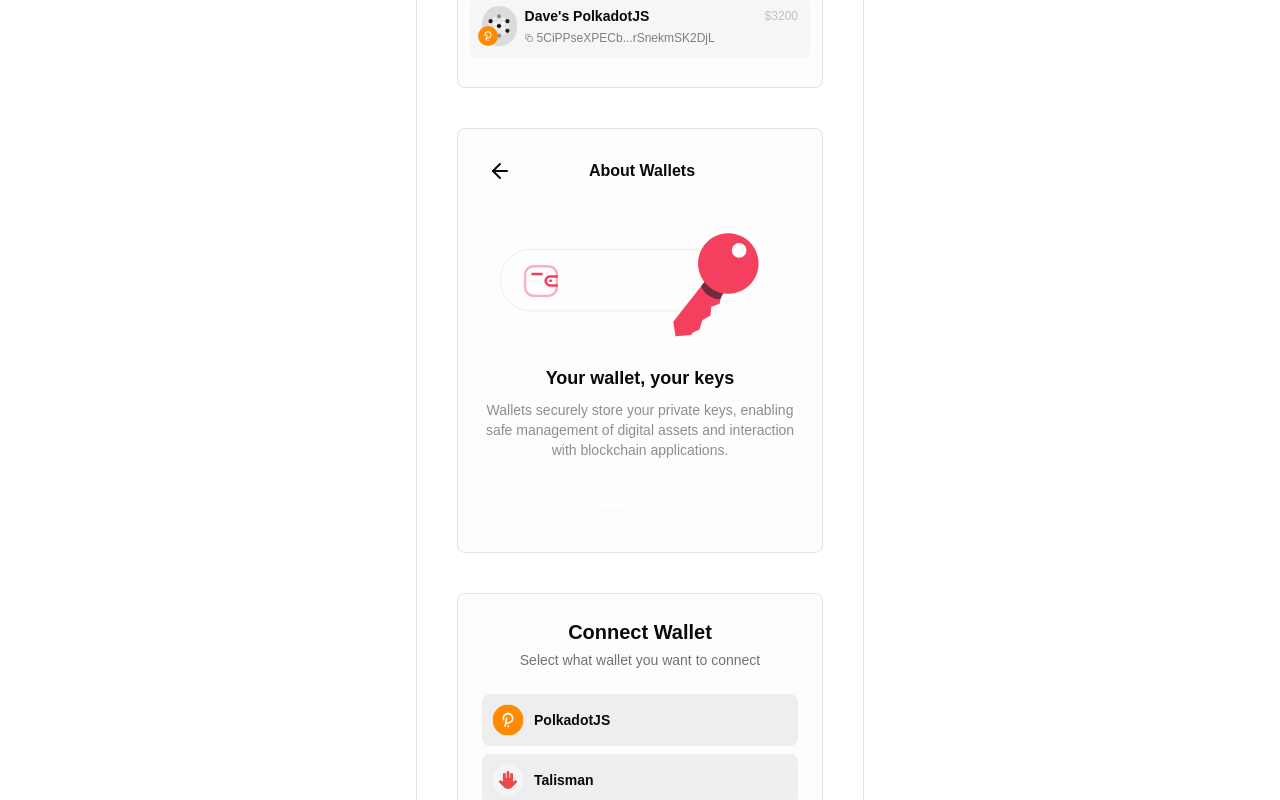
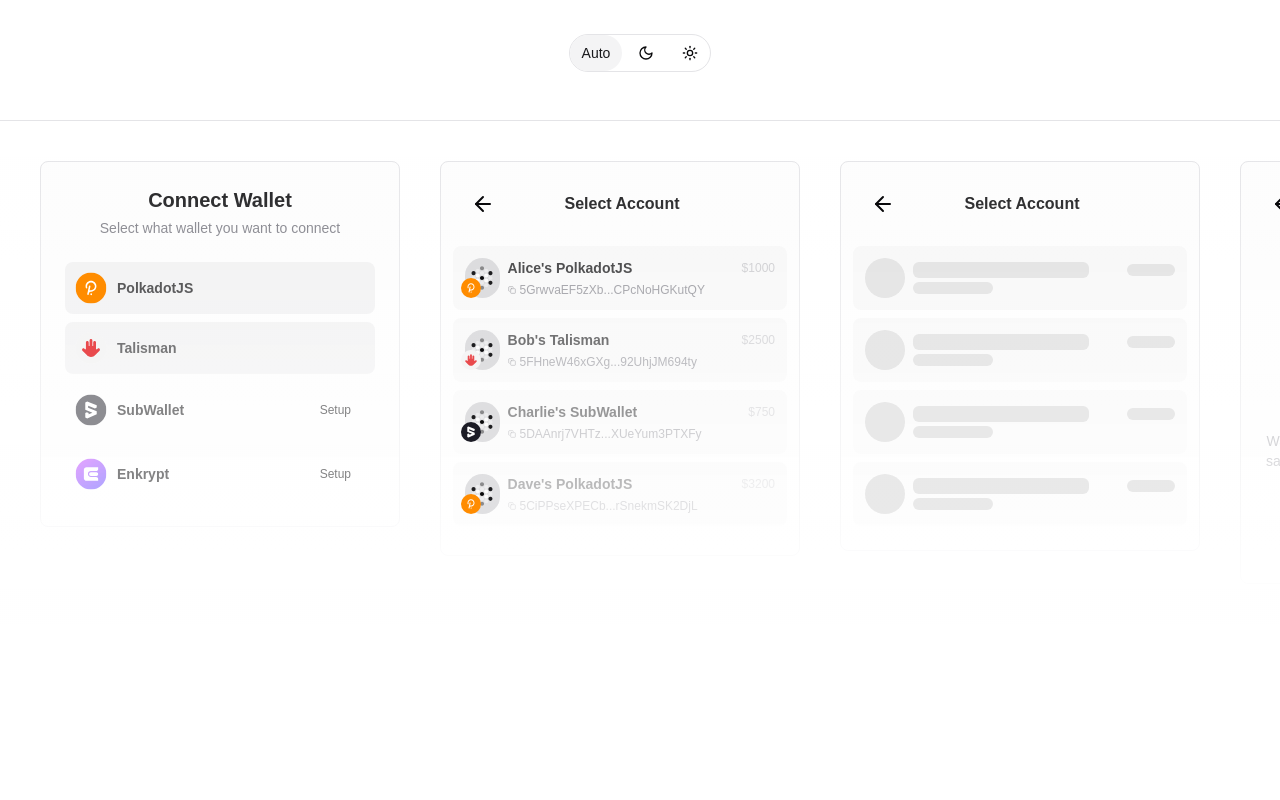
Before and after one commit to minikas/ConnectWallet, a Next.js app: page / in a window 1280 px wide. Shown: the part 480-1280 px from the top of the page. After the commit the page ends 1104 px from the top, so only its background shows below. Built offline with nearby package versions, Linux system fonts and the light colour scheme.

Commit message:
feat: page presentation improvements

```diff
--- a/src/app/page.tsx
+++ b/src/app/page.tsx
@@ -7,12 +7,12 @@
 
 export default function Home() {
   return (
-    <div className=" min-h-screen p-2 sm:p-10 flex flex-col">
-      <div className="flex-1 w-full max-w-md mx-auto border rounded-lg flex flex-col items-center p-10 gap-16">
+    <div className=" min-h-screen flex flex-col gap-2">
+      <div className="flex-1 w-full max-w-md mx-auto flex flex-col items-center p-10 gap-10">
         <header className="flex gap-2 items-center ">
           <div className="w-7 h-7 bg-pink-500 rounded-full" />
           <p className="text-xs font-mono">
-            Taught by
+            Crafted by
             <Link
               target="_blank"
               href="https://github.com/minikas"
@@ -23,14 +23,33 @@
           </p>
         </header>
         <main className="flex gap-10 flex-col w-full flex-1">
-          <SelectAccount />
-          <AboutWallets />
           <ConnectWallet />
         </main>
         <footer>
           <ToogleMode />
         </footer>
       </div>
+      <div className="relative w-full flex-1 overflow-hidden border-t p-10">
+        <div className="absolute inset-0 bg-gradient-to-b from-transparent to-background"></div>
+        <div className="flex gap-10 animate-carousel">
+          {[...Array(3)].map((_, index) => (
+            <div key={index} className="flex gap-10 flex-shrink-0">
+              <div className="flex-shrink-0 w-[360px]">
+                <ConnectWallet />
+              </div>
+              <div className="flex-shrink-0 w-[360px]">
+                <SelectAccount />
+              </div>
+              <div className="flex-shrink-0 w-[360px]">
+                <SelectAccount loading />
+              </div>
+              <div className="flex-shrink-0 w-[360px]">
+                <AboutWallets />
+              </div>
+            </div>
+          ))}
+        </div>
+      </div>
     </div>
   );
 }
--- a/src/components/connectWallet.tsx
+++ b/src/components/connectWallet.tsx
@@ -11,7 +11,7 @@
           Select what wallet you want to connect
         </span>
       </header>
-      <div className="flex flex-col gap-2 overflow-auto max-h-[285px]">
+      <div className="flex flex-col gap-2">
         <WalletCard icon="PolkadotJS" active>
           PolkadotJS
         </WalletCard>
--- a/src/components/selectAccount.tsx
+++ b/src/components/selectAccount.tsx
@@ -12,14 +12,16 @@
   balance: string;
   name: string;
 };
-export function SelectAccount() {
-  const [accounts, setAccounts] = useState<Account[]>([]);
+export function SelectAccount({ loading }: { loading?: boolean }) {
+  const [accounts, setAccounts] = useState<Account[]>(
+    loading ? [] : fakeAccounts
+  );
 
   useEffect(() => {
-    if (accounts.length) return;
+    if (accounts.length || loading) return;
     const clear = setTimeout(() => setAccounts(fakeAccounts), 5000);
     return () => clearTimeout(clear);
-  }, [accounts]);
+  }, [accounts, loading]);
 
   return (
     <section className="flex flex-col gap-6 hover:bg-muted/30 bg-muted/20 duration-300 transition-colors border rounded-lg py-6 h-fit w-full">
```
